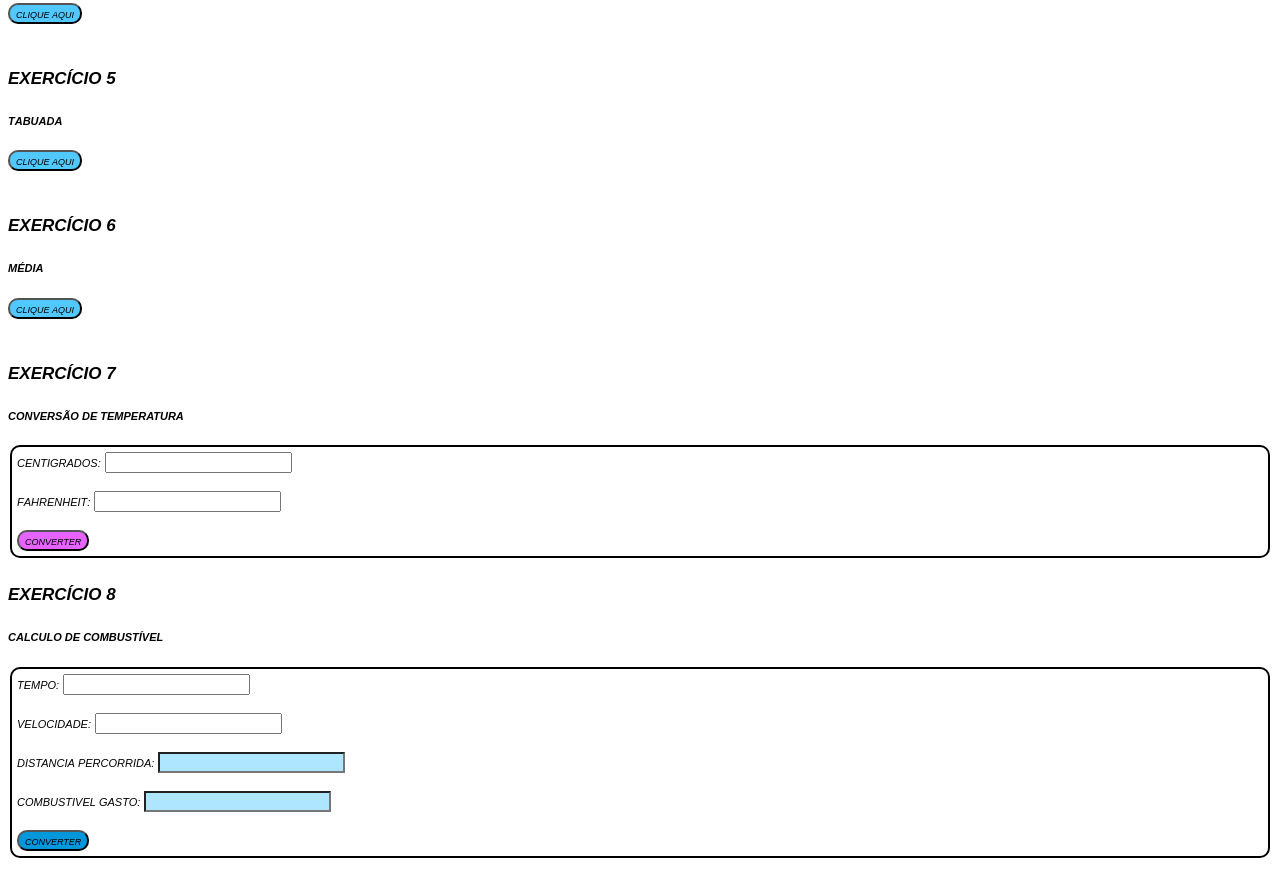
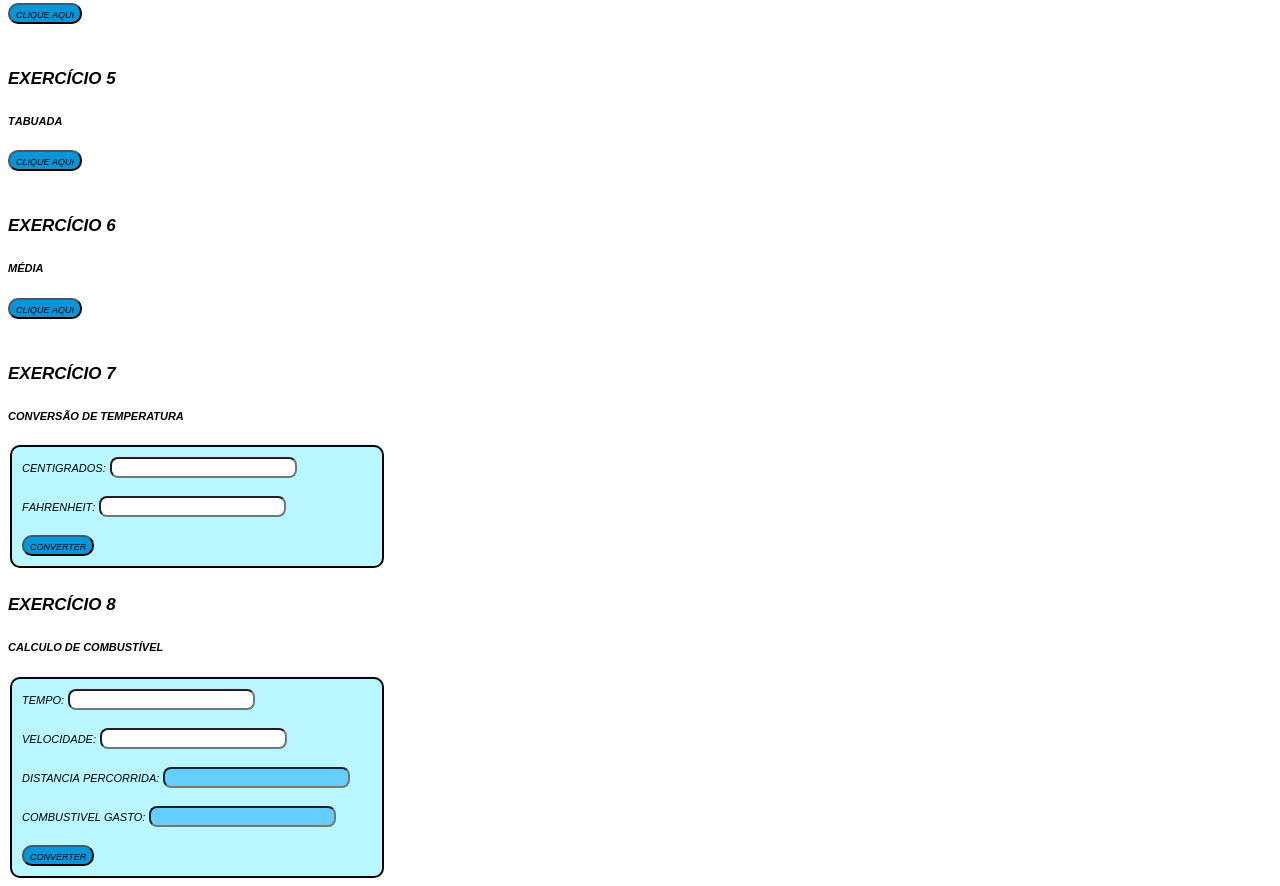
Before and after one commit to kaueFariass/primeiros-js, a plain HTML site: page index.html in a window 1280 px wide. Shown: the part 548-1434 px from the top of the page. Drawn offline with Linux system fonts and the light colour scheme.

Commit message:
style ok

```diff
--- a/index.css
+++ b/index.css
@@ -27,29 +27,35 @@ label {
 }
 
 #botao {
-    background-color: rgb(81, 200, 255);
+    background-color: rgb(2, 150, 219);
     border-radius: 10px;
 }
 
 #botaotemp {
-    background-color: rgb(229, 100, 255);
+    background-color: rgb(2, 150, 219);
     border-radius: 10px;
 
 }
 
 fieldset {
+    background-color: rgb(184, 247, 255);
+    width: 350px;
     border-color: black;
     border-width: 2px;
     border-style: solid;
-    padding: 5px;
+    padding: 10px;
     border-radius: 10px;
 }
 
 #Combustivel, #Distancia {
-    background-color: rgb(175, 230, 255);
+    background-color: rgb(100, 206, 255);
 }
 
 #botaoComb {
     background-color: rgb(2, 150, 219);
     border-radius: 10px;
 }
+
+#Centigrados, #Fahrenheit, #Tempo, #Velocidade, #Distancia, #Combustivel {
+    border-radius: 8px;
+}
--- a/index.html
+++ b/index.html
@@ -63,7 +63,7 @@
     <h2>Exercício 7</h2>
     <h4>Conversão de temperatura</h4>
 
-    <fieldset>
+    <fieldset id="temp">
 
     <label for="Centigrados">Centigrados:</label>
     <input type="number" id="Centigrados" onkeyup="ConverterTemperatura();" onchange="ConverterTemperatura();">
@@ -84,7 +84,7 @@
     <h2>Exercício 8</h2>
     <h4>Calculo de combustível</h4>
 
-    <fieldset>
+    <fieldset id="comb">
 
     <label for="Tempo">tempo:</label>
     <input type="number" id="Tempo">
```
